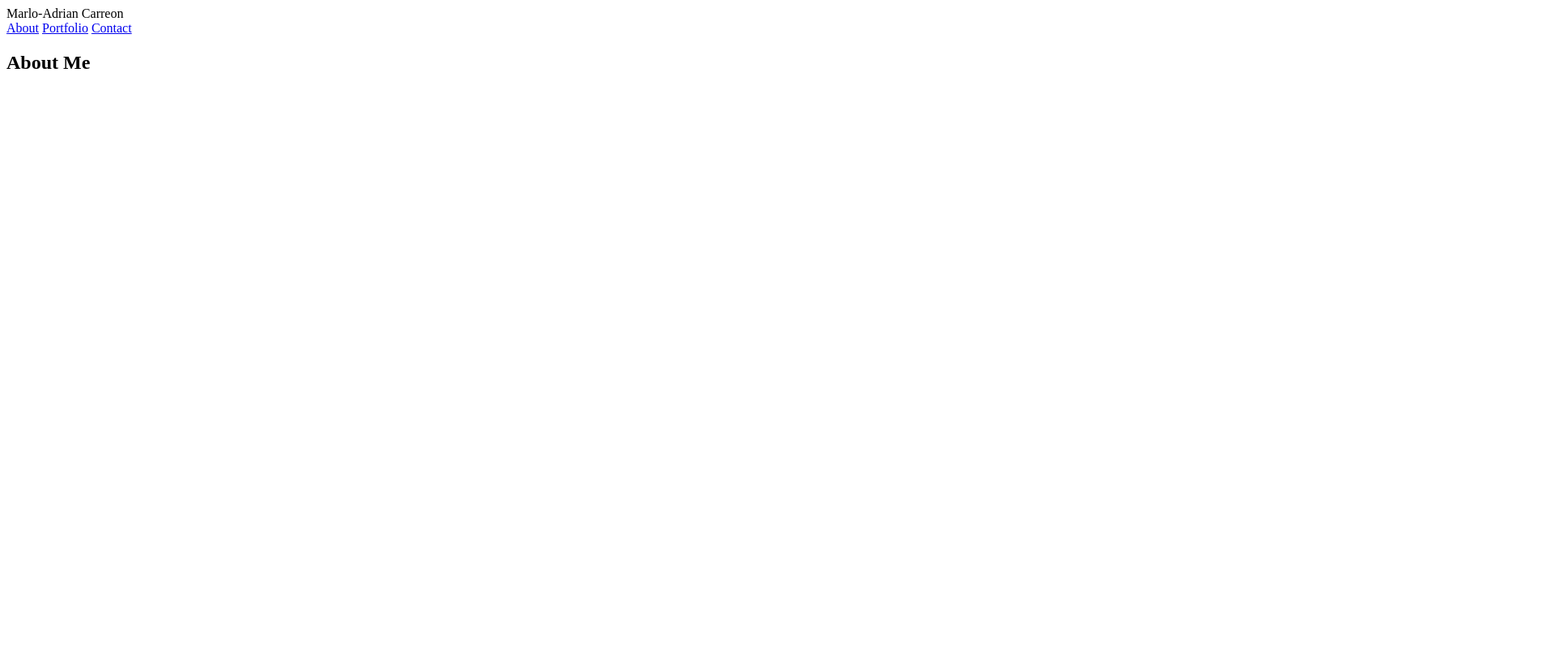
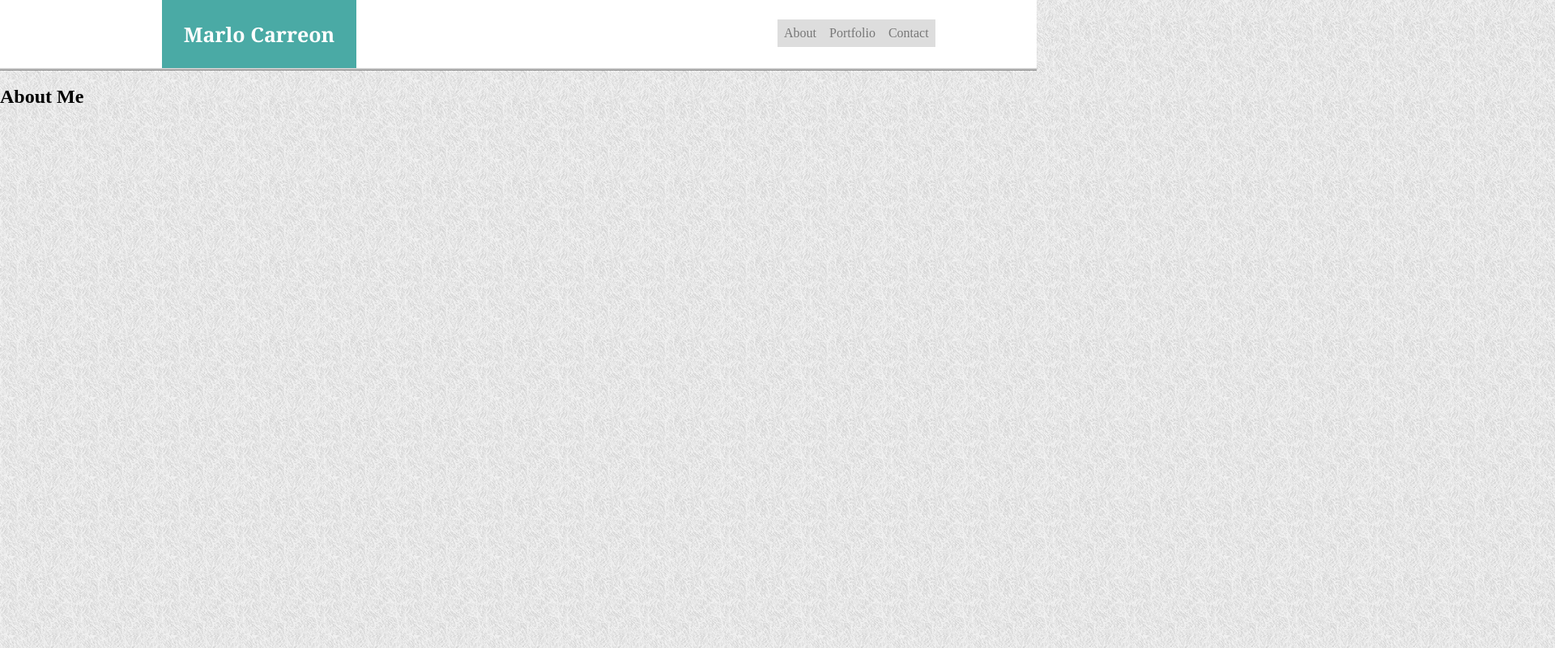
Before and after one commit to mcarreon/Basic-Portfolio, a plain HTML site: page index.html in a window 1280 px wide. Shown: the whole page at 81% size, 1920 px wide, since content can reach past the window. Drawn offline with Linux system fonts and the light colour scheme.

Commit message:
html cleanup and header css

```diff
--- a/assets/css/style.css
+++ b/assets/css/style.css
@@ -0,0 +1,57 @@
+body {
+    margin: 0px;
+    background: url(../images/grey_sandbag.png)
+}
+
+header {
+    background-color: white;
+    color: white;
+    margin: 0px;
+    border-bottom: 2px solid #cccccc;
+    box-shadow: 0px 1px .5px grey;
+}
+
+ul {
+    color: #777777;
+    list-style-type: none;
+    margin: 0px;
+    padding: 0px;
+}
+
+li {
+    float: left;
+}
+
+a {
+    display: block;
+    padding: 8px;
+    color: inherit;
+    text-decoration: none;
+    background-color: #ddd
+}
+
+nav {
+    position: absolute;
+    text-align: center;
+    width: 75%;
+    margin-left: 75%;
+    top: 0px;
+    margin-top: 24px;
+}
+
+section {
+    clear: both;
+}
+
+#navName {
+    background-color: #4AAAA5;
+    width: 200px;
+    padding: 25px 20px 25px 20px;
+    margin-top: 0px;
+    margin-bottom: 0px;
+    margin-left: 200px;
+    text-align: center;
+    font-size: 25px;
+    font-weight: bold;
+    font-family: 'Georgia', Times, Times New Roman, serif;
+}
--- a/index.html
+++ b/index.html
@@ -5,15 +5,18 @@
     <meta name="viewport" content="width=device-width, initial-scale=1.0">
     <meta http-equiv="X-UA-Compatible" content="ie=edge">
     <link rel="stylesheet" href="assets/css/style.css">
+    <link href="https://fonts.googleapis.com/css?family=Merriweather" rel="stylesheet">
     <title>Basic-Portfolio</title>
 </head>
 <body>
     <header>
-        <div>Marlo-Adrian Carreon</div>
+        <div id="navName">Marlo Carreon</div>
         <nav>
-            <a href="#">About</a>
-            <a href="portfolio.html">Portfolio</a>
-            <a href="contact.html">Contact</a>
+            <ul>
+                <li><a href="#">About</a></li>
+                <li><a href="portfolio.html">Portfolio</a></li>
+                <li><a href="contact.html">Contact</a>    </li>
+            </ul>
         </nav>
     </header>
     <section>
```
Also changed, not shown: contact.html (+2 -1 lines), portfolio.html (+3 -2 lines), assets/images/grey_sandbag.png (added), grey_sandbag.png (added).
